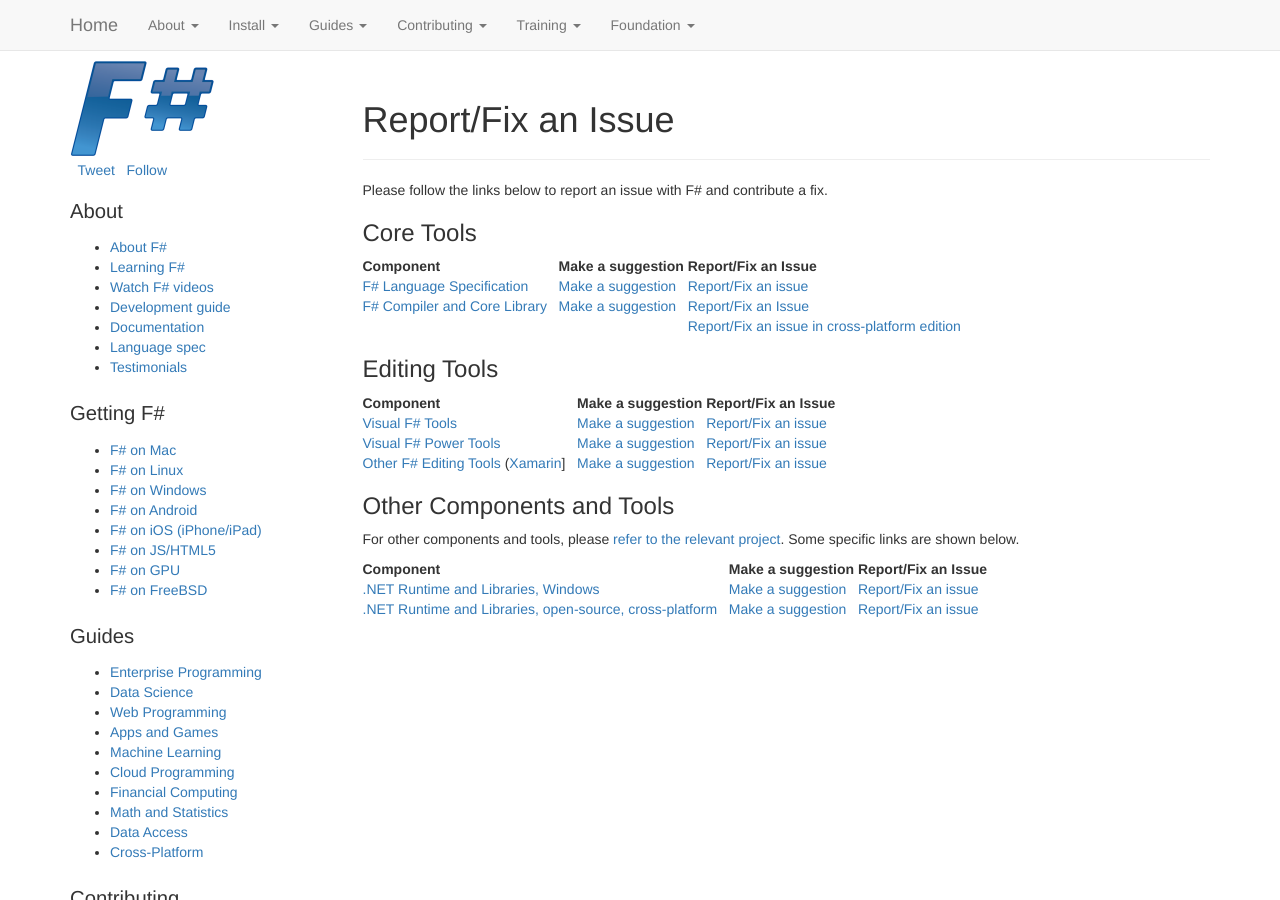
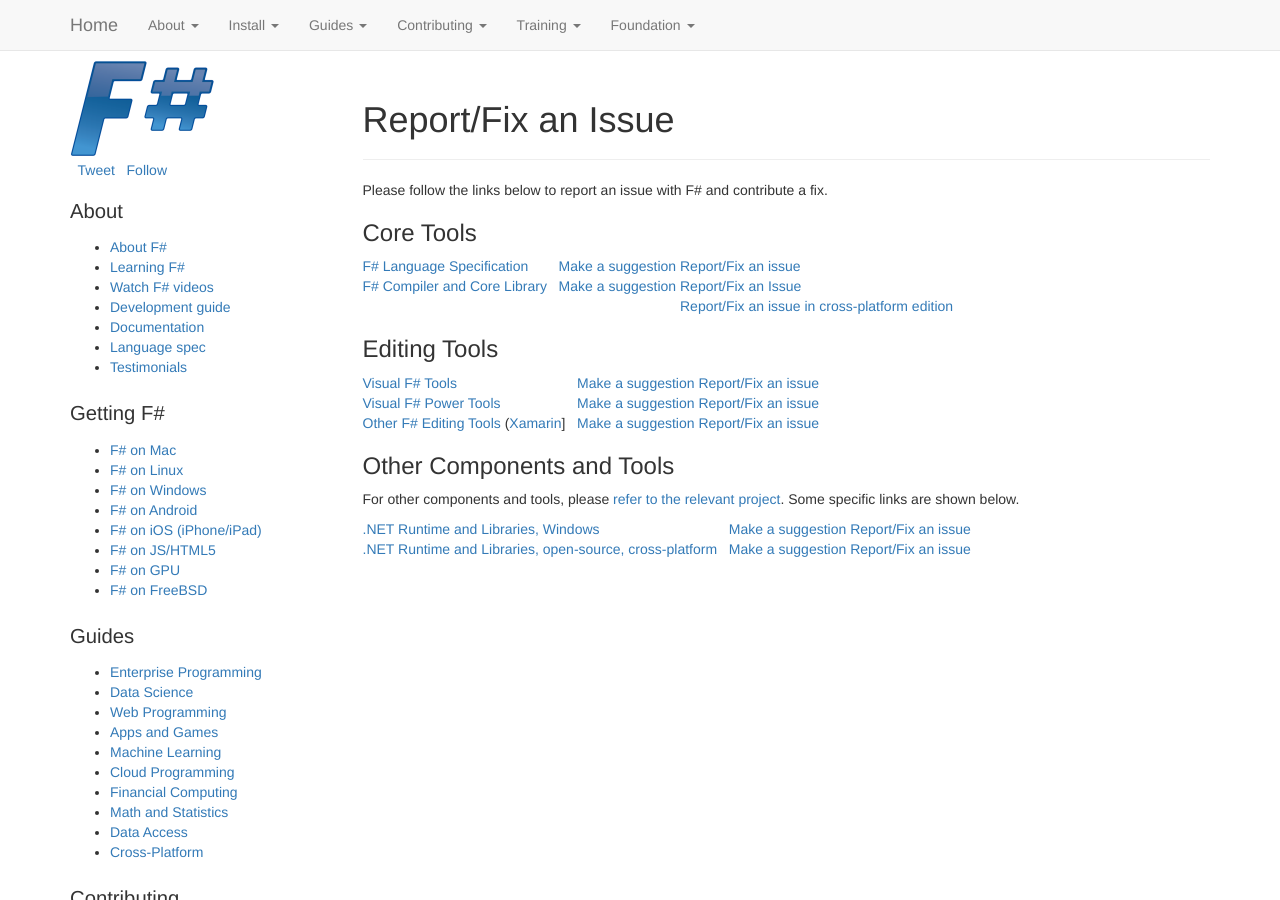
Before and after one commit to fsharp/fsharp.org, a Jekyll site: the page built from guides/engineering/issues.md, in a window 1280 px wide and 900 px high. Built offline with Jekyll 4.4.1, drawn with Linux system fonts in a browser that asks for light colours; nearby versions of some CDN libraries; some web fonts are replaced; comment, search, counter and statistics services are not loaded.

Commit message:
Update issues.md

```diff
--- a/guides/engineering/issues.md
+++ b/guides/engineering/issues.md
@@ -8,7 +8,6 @@
 
 ### Core Tools
 
-| Component         |   | Make a suggestion   |   | Report/Fix an Issue |
 |:------------------|:--|:--------------------|:--|:------------------|
 | [F# Language Specification](http://fsharp.org/specs/language-spec/)               &nbsp; | &nbsp; | [Make a suggestion](https://fslang.uservoice.com/forums/245727-f-language)     |  &nbsp; |  [Report/Fix an issue](http://fsharp.org/specs/language-spec/)      |
 |  [F# Compiler and Core Library](http://fsharp.github.io/2014/06/18/fsharp-contributions.html)                                            &nbsp; | &nbsp; |  [Make a suggestion](https://fslang.uservoice.com/forums/245727-f-language) |  &nbsp; |  [Report/Fix an Issue](http://visualfsharp.codeplex.com) |
@@ -16,7 +15,6 @@
 
 ### Editing Tools
 
-| Component           |   | Make a suggestion   |   | Report/Fix an Issue |
 |:--------------------|:--|:------------------|:--|:------------------|
 | [Visual F# Tools](http://msdn.microsoft.com/en-us/library/dd233154.aspx)                                              &nbsp; | &nbsp; |  [Make a suggestion](http://visualstudio.uservoice.com/forums/121579-visual-studio/category/30935-languages-f-tools)     |  | [Report/Fix an issue](http://visualfsharp.codeplex.com) |
 | [Visual F# Power Tools](http://fsprojects.github.io/VisualFSharpPowerTools/)                             &nbsp; | &nbsp; | [Make a suggestion](http://vfpt.uservoice.com/)     | |    [Report/Fix an issue](https://github.com/fsprojects/VisualFSharpPowerTools/) |
@@ -26,7 +24,6 @@
 
 For other components and tools, please [refer to the relevant project](http://fsharp.org/community/projects). Some specific links are shown below.
 
-| Component         |   | Make a suggestion   |   | Report/Fix an Issue |
 |:------------------|:--|:--------------------|:--|:------------------|
 | [.NET Runtime and Libraries, Windows](http://www.microsoft.com/net)                                     &nbsp; | &nbsp; | [Make a suggestion](http://visualstudio.uservoice.com/forums/121579-visual-studio/category/31481-net)     |  &nbsp; |  [Report/Fix an issue](http://connect.microsoft.com/visualstudio) |
 | [.NET Runtime and Libraries, open-source, cross-platform](http://www.mono-project.com/)                 &nbsp; | &nbsp; | [Make a suggestion](http://www.mono-project.com/community/)     |  &nbsp; | [Report/Fix an issue](http://www.mono-project.com/community/) |
```
